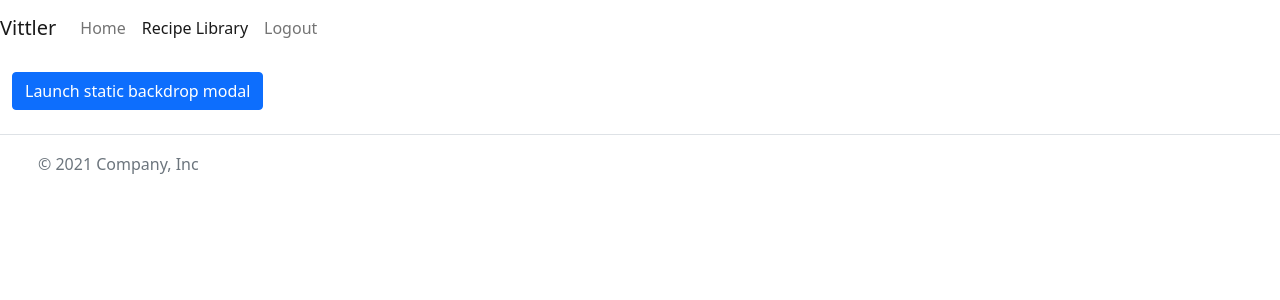
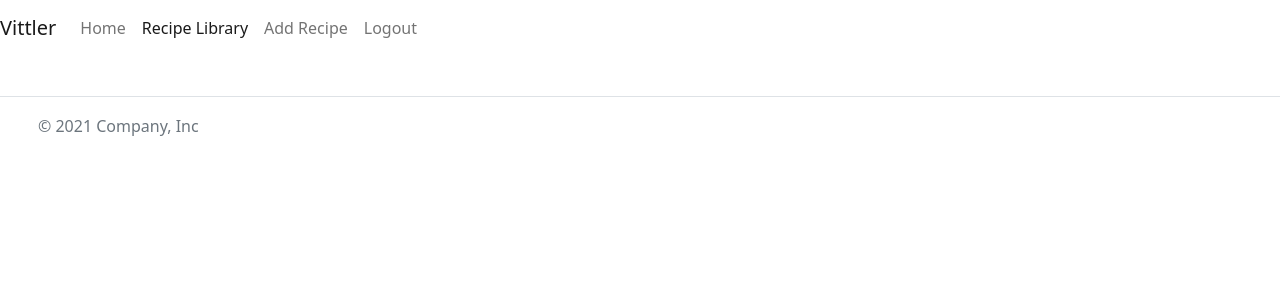
Before and after one commit to Matt-Cowen/Vittler, a Django app: page /library/ in a window 1280 px wide. Shown: the top 300 px of the page. Run offline with Django 4.2, Linux system fonts and the light colour scheme; the visitor is signed in with stand-in values (Sample User, id 1); data that the repository does not hold is empty.

Commit message:
Form, view and template added for submitting recipe

```diff
--- a/recipe_library/models.py
+++ b/recipe_library/models.py
@@ -9,7 +9,7 @@ DIETARY_CHOICES = ((1, 'Vegetarian'),
                (4, 'Lactose Free'),
                (5, 'Nut free'))
 
-STATUS = ((0, "Draft"), (1, "Published"))
+STATUS = ((0, "Under review"), (1, "Published"))
 
 
 # Create your models here.
--- a/recipe_library/templates/recipe_library/library.html
+++ b/recipe_library/templates/recipe_library/library.html
@@ -37,6 +37,83 @@
 
                             <p class="card-text text-muted h6">Created by: {{ recipe.creator }}</p>
                             </p>
+                            <!-- Button trigger modal -->
+                            <button type="button" class="btn btn-primary" data-bs-toggle="modal"
+                                data-bs-target="#{{ recipe.slug }}Modal">
+                                Launch demo modal
+                            </button>
+
+                            <!-- Modal -->
+                            <div class="modal-dialog modal-dialog-scrollable">
+                                <div class="modal fade" id="{{ recipe.slug }}Modal" tabindex="-1"
+                                    aria-labelledby="exampleModalLabel" aria-hidden="true">
+                                    <div class="modal-dialog modal-xl">
+                                        <div class="modal-content">
+                                            <div class="modal-header">
+                                                <h1 class="modal-title fs-5" id="exampleModalLabel">{{ recipe.title }}
+                                                </h1>
+                                                <button type="button" class="btn-close" data-bs-dismiss="modal"
+                                                    aria-label="Close"></button>
+                                            </div>
+                                            <div class="modal-body">
+                                                <div class="container-fluid">
+                                                    <div class="row">
+                                                        <div class="col-6">
+                                                            <ul>
+                                                                <li>
+                                                                    <strong>Serves:</strong> {{ recipe.serves }}
+                                                                </li>
+                                                                <li>
+                                                                    <strong>Prep time:</strong> {{ recipe.prep_time }} minutes
+                                                                </li>
+                                                                <li>
+                                                                    {{ recipe.dietary_choices}}
+                                                                </li>
+                                                            </ul>
+                                                        </div>
+                                                        <div class="col-6">
+                                                            <div class="image-container">
+                                                                {% if "placeholder" in recipe.featured_image.url %}
+                                                                <img class="card-img-top" src="{% static 'images/default.jpg' %}"
+                                                                    alt="placeholder image">
+                                                                {% else %}
+                                                                <img class="card-img-top" src=" {{ recipe.featured_image.url }}"
+                                                                    alt="{{ recipe.title }}">
+                                                                {% endif %}
+                                                                <div class="image-flash">
+
+                                                                </div>
+                                                            </div>
+                                                        </div>
+                                                    </div>
+                                                    {{ recipe.method }}
+                                                    <br>
+                                                    <br>
+                                                    <br>
+                                                    <br>
+                                                    <br>
+                                                    <br>
+                                                    <br>
+                                                    <br>
+                                                    <br>
+                                                    <br>
+                                                    <br>
+                                                    <br>
+                                                    <br>
+                                                    <br>
+                                                    <br>
+                                                    <p>cake</p>
+                                                </div>
+                                            </div>
+                                            <div class="modal-footer">
+                                                <button type="button" class="btn btn-secondary"
+                                                    data-bs-dismiss="modal">Close</button>
+                                                <button type="button" class="btn btn-primary">Save changes</button>
+                                            </div>
+                                        </div>
+                                    </div>
+                                </div>
+                            </div>
                         </div>
                     </div>
                 </div>
@@ -67,27 +144,7 @@
     {% endif %}
 
 
-    <button type="button" class="btn btn-primary" data-bs-toggle="modal" data-bs-target="myModal">
-        Launch static backdrop modal
-      </button>
 
-    <div class="modal fade" id="myModal" data-bs-backdrop="static" data-bs-keyboard="false" tabindex="-1" aria-labelledby="staticBackdropLabel" aria-hidden="true">
-        <div class="modal-dialog">
-          <div class="modal-content">
-            <div class="modal-header">
-              <h5 class="modal-title" id="staticBackdropLabel"></h5>
-              <button type="button" class="btn-close" data-bs-dismiss="modal" aria-label="Close"></button>
-            </div>
-            <div class="modal-body">
-
-            </div>
-            <div class="modal-footer">
-              <button type="button" class="btn btn-secondary" data-bs-dismiss="modal">Close</button>
-              <button type="button" class="btn btn-primary">Understood</button>
-            </div>
-          </div>
-        </div>
-      </div>
 
 </div>
 
--- a/recipe_library/urls.py
+++ b/recipe_library/urls.py
@@ -6,4 +6,6 @@ urlpatterns = [
         views.RecipeList.as_view(), name='library'),
     path ('',
         views.HomeView.as_view(), name='home'),
+    path ('submit_recipe/',
+        views.recipe_submit, name='submit_recipe')
 ]
--- a/recipe_library/views.py
+++ b/recipe_library/views.py
@@ -2,7 +2,11 @@ from django.shortcuts import render, get_object_or_404, reverse
 from django.views import generic
 from django.contrib import messages
 from django.http import HttpResponseRedirect
+from django.utils import timezone
+from django.utils.text import slugify
 from .models import Recipe
+from .forms import RecipeForm
+
 
 class HomeView(generic.TemplateView):
     template_name = "recipe_library/index.html"
@@ -12,3 +16,43 @@ class RecipeList(generic.ListView):
     queryset = Recipe.objects.filter(status=1)
     template_name = "recipe_library/library.html"
     paginate_by = 1000
+
+
+def recipe_submit(request):
+    """
+    Display an individual comment for edit.
+
+    **Context**
+
+    ``post``
+        An instance of :model:`blog.Post`.
+    ``comment``
+        A single comment related to the post.
+    ``comment_form``
+        An instance of :form:`blog.CommentForm`
+    """
+    queryset = Recipe.objects.all()
+
+    if request.method == "POST":
+        recipe_form = RecipeForm(data=request.POST)
+        if recipe_form.is_valid():
+            recipe = recipe_form.save(commit=False)
+            recipe.creator = request.user
+            recipe.slug = slugify(recipe.title)
+            recipe.created_on = timezone.now()
+            recipe.status = 1
+            recipe.save()
+            messages.add_message(
+                request, messages.SUCCESS,
+                'Recipe submitted for approval!'
+            )
+
+    recipe_form = RecipeForm()
+
+    return render(
+        request,
+        "recipe_library/submit_recipe.html",
+        {
+            'recipe_form': recipe_form
+        },
+)
--- a/requirements.txt
+++ b/requirements.txt
@@ -5,6 +5,7 @@ dj-database-url==0.5.0
 dj3-cloudinary-storage==0.0.6
 Django==4.2.7
 django-allauth==0.57.0
+django-bootstrap-v5==1.0.11
 django-crispy-forms==2.1
 django-multiselectfield==0.1.13
 django-summernote==0.8.20.0
--- a/templates/base.html
+++ b/templates/base.html
@@ -1,11 +1,11 @@
 {% load static %}
-
 
 {% url 'home' as home_url %}
 {% url 'library' as library_url %}
 {% url 'account_login' as login_url %}
 {% url 'account_signup' as signup_url %}
 {% url 'account_logout' as logout_url %}
+{% url 'submit_recipe' as submit_recipe_url %}
 
 
 <!DOCTYPE html>
@@ -14,11 +14,15 @@
 <head>
     <meta charset="UTF-8">
     <meta name="viewport" content="width=device-width, initial-scale=1.0">
-    <title>Vittler</title>
-    <link rel="stylesheet" href="{% static 'css/style.css' %}">
+    <title>Vittler | </title>
+
+
     <!-- Bootstrap CSS -->
     <link href="https://cdn.jsdelivr.net/npm/bootstrap@5.0.1/dist/css/bootstrap.min.css" rel="stylesheet"
         integrity="sha384-+0n0xVW2eSR5OomGNYDnhzAbDsOXxcvSN1TPprVMTNDbiYZCxYbOOl7+AMvyTG2x" crossorigin="anonymous">
+
+    <!-- Custom CSS -->
+    <link rel="stylesheet" href="{% static 'css/style.css' %}">
 </head>
 
 <body>
@@ -31,23 +35,32 @@
         </button>
         <div class="collapse navbar-collapse" id="navbarNav">
             <ul class="navbar-nav navbar-content">
-                <li class="nav-item active">
-                    <a class="nav-link {% if request.path == home_url %}active{% endif %}" href="{% url 'home' %}">Home</a>
+                <li class="nav-item">
+                    <a class="nav-link {% if request.path == home_url %}active{% endif %}"
+                        href="{% url 'home' %}">Home</a>
                 </li>
                 <li class="nav-item">
-                    <a class="nav-link {% if request.path == library_url %}active{% endif %}" href="{% url 'library' %}">Recipe Library</a>
+                    <a class="nav-link {% if request.path == library_url %}active{% endif %}"
+                        href="{% url 'library' %}">Recipe Library</a>
                 </li>
                 {% if user.is_authenticated %}
+                <li class="nav-item"></li>
+                <a class="nav-link {% if request.path == submit_recipe_url %}active{% endif %}"
+                    href="{% url 'submit_recipe' %}">Add Recipe</a>
+                </li>
                 <li class="nav-item">
-                    <a class="nav-link {% if request.path == logout_url %}active{% endif %}" aria-current="page" href="{% url 'account_logout' %}">Logout</a>
+                    <a class="nav-link {% if request.path == logout_url %}active{% endif %}" aria-current="page"
+                        href="{% url 'account_logout' %}">Logout</a>
                 </li>
+
                 {% else %}
                 <li class="nav-item">
                     <a class="nav-link {% if request.path == signup_url %}active{% endif %}" aria-current="page"
                         href="{% url 'account_signup' %}">Register</a>
                 </li>
                 <li class="nav-item">
-                    <a class="nav-link {% if request.path == login_url %}active{% endif %}" aria-current="page" href="{% url 'account_login' %}">Login</a>
+                    <a class="nav-link {% if request.path == login_url %}active{% endif %}" aria-current="page"
+                        href="{% url 'account_login' %}">Login</a>
                 </li>
                 {% endif %}
 
@@ -82,8 +95,8 @@
     </footer>
 
     <script src="https://cdn.jsdelivr.net/npm/bootstrap@5.0.1/dist/js/bootstrap.bundle.min.js"
-    integrity="sha384-gtEjrD/SeCtmISkJkNUaaKMoLD0//ElJ19smozuHV6z3Iehds+3Ulb9Bn9Plx0x4" crossorigin="anonymous">
-    </script>
+        integrity="sha384-gtEjrD/SeCtmISkJkNUaaKMoLD0//ElJ19smozuHV6z3Iehds+3Ulb9Bn9Plx0x4" crossorigin="anonymous">
+        </script>
 
 </body>
 
```
Also changed, not shown: recipe_library/forms.py (added, +14 -0 lines), recipe_library/templates/recipe_library/submit_recipe.html (added, +26 -0 lines), static/js/script.js (added, +19 -0 lines), vittler/settings.py (+7 -1 lines).
